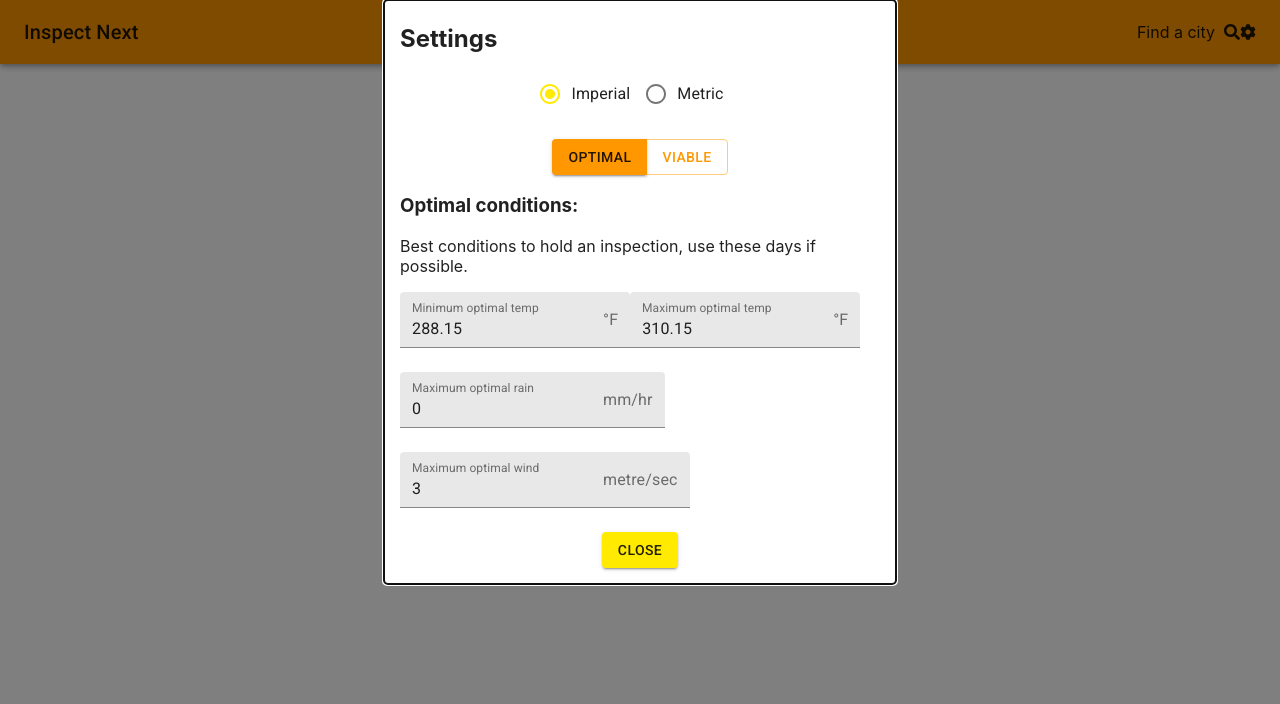
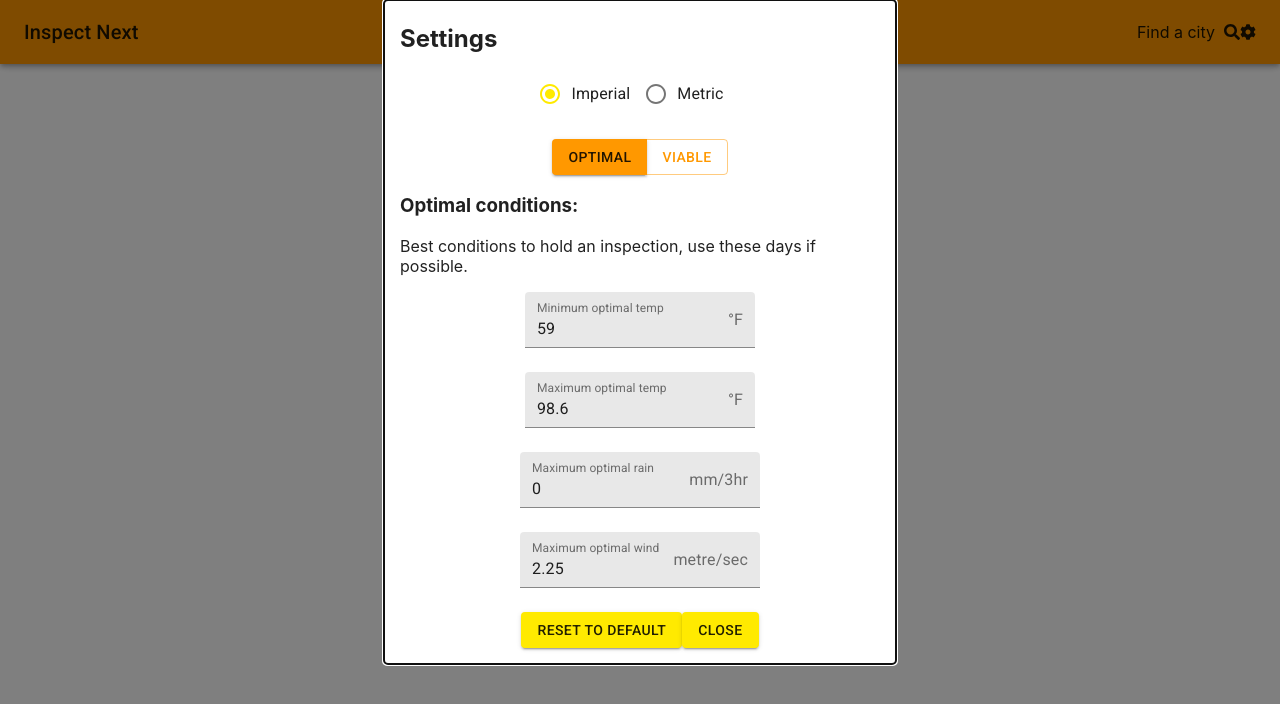
Before and after one commit to anthonyDrury/inspect-next, a React (Create React App) app: page / in a window 1280 px wide. Both pictures are taken after a click on the element 1248 px from the left and 32 px from the top of the page. Shown: the top 704 px of the page. Built offline with nearby package versions, Linux system fonts and the light colour scheme; no server answers.

Commit message:
feat: set base settings and styles

```diff
--- a/src/common/constant.ts
+++ b/src/common/constant.ts
@@ -5,19 +5,19 @@ import { Settings } from "../types/app.type";
 
 export const baseWeatherConditions: WeatherInspectionVariables = {
   // Temp conditions, in Kelvin
-  optTempMax: 310.15,
-  viaTempMax: 313.15,
+  optTempMax: 98.6,
+  viaTempMax: 104,
 
-  optTempMin: 288.15,
-  viaTempMin: 283.15,
+  optTempMin: 59,
+  viaTempMin: 50,
 
   // Rain Conditions, mm/3hr
   optRainMax: 0,
   viaRainMax: 7.5,
 
   // Wind Conditions, in m/s
-  optWindMax: 3,
-  viaWindMax: 5,
+  optWindMax: 2.25,
+  viaWindMax: 11.25,
 };
 
 export const baseSettings: Settings = {
--- a/src/components/InspectionVarMod/InspectionVarMod.tsx
+++ b/src/components/InspectionVarMod/InspectionVarMod.tsx
@@ -72,10 +72,11 @@ function InspectionVarMod(props?: InspectionVarModProps): JSX.Element {
           Best conditions to hold an inspection, use these days if possible.
         </p>
         <Grid container spacing={3}>
-          <Grid item xs={12}>
+          <Grid item container justify="center" xs={12}>
             <TextField
               id="optimal-temp-min"
               label="Minimum optimal temp"
+              style={{ maxWidth: "15rem" }}
               value={props?.state?.settings.inspectionWeatherVars.optTempMin}
               variant="filled"
               onChange={(
@@ -93,8 +94,11 @@ function InspectionVarMod(props?: InspectionVarModProps): JSX.Element {
               }}
               type="number"
             />
+          </Grid>
+          <Grid item container justify="center" xs={12}>
             <TextField
               label="Maximum optimal temp"
+              style={{ maxWidth: "15rem" }}
               id="optimal-temp-max"
               type="number"
               value={props?.state?.settings.inspectionWeatherVars.optTempMax}
@@ -114,10 +118,11 @@ function InspectionVarMod(props?: InspectionVarModProps): JSX.Element {
               }}
             />
           </Grid>
-          <Grid item xs={12}>
+          <Grid item container justify="center" xs={12}>
             <TextField
               id="optimal-rain-max"
               label="Maximum optimal rain"
+              style={{ maxWidth: "15rem" }}
               value={props?.state?.settings.inspectionWeatherVars.optRainMax}
               variant="filled"
               onChange={(
@@ -128,16 +133,17 @@ function InspectionVarMod(props?: InspectionVarModProps): JSX.Element {
               }
               InputProps={{
                 endAdornment: (
-                  <InputAdornment position="end">mm/hr</InputAdornment>
+                  <InputAdornment position="end">mm/3hr</InputAdornment>
                 ),
               }}
               type="number"
             />
           </Grid>
-          <Grid item xs={12}>
+          <Grid item container justify="center" xs={12}>
             <TextField
               id="optimal-wind-max"
               label="Maximum optimal wind"
+              style={{ maxWidth: "15rem" }}
               value={props?.state?.settings.inspectionWeatherVars.optWindMax}
               variant="filled"
               onChange={(
@@ -167,10 +173,11 @@ function InspectionVarMod(props?: InspectionVarModProps): JSX.Element {
           if needed.
         </p>
         <Grid container spacing={3}>
-          <Grid item xs={12}>
+          <Grid item container justify="center" xs={12}>
             <TextField
               id="viable-temp-min"
               label="Minimum viable temp"
+              style={{ maxWidth: "15rem" }}
               value={props?.state?.settings.inspectionWeatherVars.viaTempMin}
               variant="filled"
               onChange={(
@@ -188,8 +195,11 @@ function InspectionVarMod(props?: InspectionVarModProps): JSX.Element {
               }}
               type="number"
             />
+          </Grid>
+          <Grid item container justify="center" xs={12}>
             <TextField
               label="Maximum viable temp"
+              style={{ maxWidth: "15rem" }}
               id="viable-temp-max"
               type="number"
               variant="filled"
@@ -209,10 +219,11 @@ function InspectionVarMod(props?: InspectionVarModProps): JSX.Element {
               }}
             />
           </Grid>
-          <Grid item xs={12}>
+          <Grid item container justify="center" xs={12}>
             <TextField
               id="viable-rain-max"
               label="Maximum viable rain"
+              style={{ maxWidth: "15rem" }}
               value={props?.state?.settings.inspectionWeatherVars.viaRainMax}
               variant="filled"
               onChange={(
@@ -223,16 +234,17 @@ function InspectionVarMod(props?: InspectionVarModProps): JSX.Element {
               }
               InputProps={{
                 endAdornment: (
-                  <InputAdornment position="end">mm/hr</InputAdornment>
+                  <InputAdornment position="end">mm/3hr</InputAdornment>
                 ),
               }}
               type="number"
             />
           </Grid>
-          <Grid item xs={12}>
+          <Grid item container justify="center" xs={12}>
             <TextField
               id="viable-wind-max"
               label="Maximum viable wind"
+              style={{ maxWidth: "15rem" }}
               value={props?.state?.settings.inspectionWeatherVars.viaWindMax}
               variant="filled"
               onChange={(
--- a/src/components/SettingsModal/SettingsModal.tsx
+++ b/src/components/SettingsModal/SettingsModal.tsx
@@ -6,7 +6,10 @@ import { FontAwesomeIcon } from "@fortawesome/react-fontawesome";
 import { faCog } from "@fortawesome/free-solid-svg-icons";
 import { Modal, Grid, Paper, Fade, Backdrop, Button } from "@material-ui/core";
 import { Settings } from "../../types/app.type";
-import { updateSettings } from "../../redux/actions/settings.actions";
+import {
+  updateSettings,
+  resetSettings,
+} from "../../redux/actions/settings.actions";
 import UnitsMod from "../UnitsMod/UnitsMod";
 import InspectionVarMod from "../InspectionVarMod/InspectionVarMod";
 
@@ -15,6 +18,7 @@ type SettingsModalState = {
 };
 type SettingsModalProps = {
   updateSettings?: (d: Settings) => void;
+  resetSettings?: () => void;
   state?: State;
 };
 function SettingsModal(props?: SettingsModalProps): JSX.Element {
@@ -60,6 +64,17 @@ function SettingsModal(props?: SettingsModalProps): JSX.Element {
               </Grid>
               <Grid item container justify="center" xs={12}>
                 <Button
+                  onClick={(): void => {
+                    if (props?.resetSettings !== undefined) {
+                      props.resetSettings();
+                    }
+                  }}
+                  color="secondary"
+                  variant="contained"
+                >
+                  reset to default
+                </Button>
+                <Button
                   onClick={(): void => setLocalState({ expanded: false })}
                   color="secondary"
                   variant="contained"
@@ -91,6 +106,7 @@ const mapDispatchToProps: (
 ): SettingsModalProps => {
   return {
     updateSettings: (s: Settings): void => dispatch(updateSettings(s)),
+    resetSettings: (): void => dispatch(resetSettings()),
     ...ownProps,
   };
 };
--- a/src/redux/reducers/reducer.ts
+++ b/src/redux/reducers/reducer.ts
@@ -1,5 +1,5 @@
 import { State, Actions } from "../../types/redux.types";
-import { initialState, baseSettings } from "../../common/constant";
+import { initialState } from "../../common/constant";
 
 export default (state: State = initialState, action: Actions): State => {
   switch (action.type) {
@@ -20,14 +20,10 @@ export default (state: State = initialState, action: Actions): State => {
       };
     case "UPDATE_SETTINGS":
     case "TOGGLE_UNITS":
+    case "RESET_SETTINGS":
       return {
         ...state,
         settings: action.payload.settings,
-      };
-    case "RESET_SETTINGS":
-      return {
-        ...state,
-        settings: baseSettings,
       };
     default:
       return state;
```
Also changed, not shown: src/types/redux.types.ts (+4 -10 lines).
